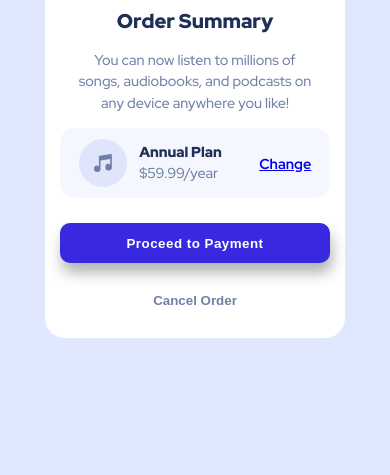
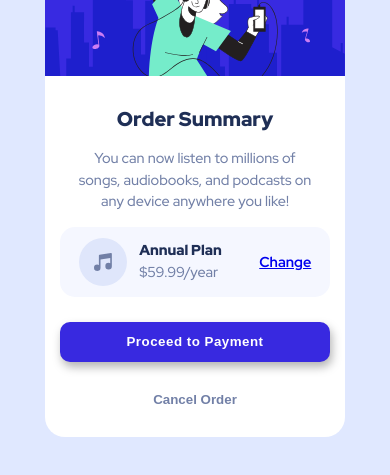
Before and after one commit to Yohan-Marques/Order-Summary-Component-Main, a plain HTML site: page index.html in a window 390 px wide. Shown: the part 239-714 px from the top of the page. Drawn offline with Linux system fonts and the light colour scheme; a web font is replaced by a local one.

Commit message:
style renovado

```diff
--- a/style.css
+++ b/style.css
@@ -1,10 +1,12 @@
 *{
-    margin: 0;
-    padding: 0;
+    margin: 0px;
+    padding: 0px;
     box-sizing: border-box;
 }
+
 body{
     width: 100%;
+    height: 100%;
     font-family: "Red hat display";
     background: url(./images/pattern-background-desktop.svg);
     background-repeat: no-repeat;
@@ -15,7 +17,7 @@ body{
 }
 .container{
     width: 400px;
-    margin:50px auto;
+    margin: 50px auto;
     background-color: white;
     border-radius: 20px;
 
@@ -108,7 +110,7 @@ body{
     body{
         background-image: url(./images/pattern-background-mobile.svg);
         background-size:contain;
-        background-position-y: -66px;
+        background-position-y: -10px;
         height: 100%;
 
     }
@@ -150,3 +152,24 @@ body{
     }
 
 }
+@media screen and (max-width:440px){
+    body{
+        height: 100vh;
+        background-image: url(./images/pattern-background-mobile.svg);
+        background-size:contain;
+        background-position-y: -66px;
+        display: flex;
+        justify-content: center;
+        align-items: center;
+
+    }
+
+    .btn-1{
+        width: 90%;
+        filter: drop-shadow(2px 5px 5px rgb(179, 179, 179));
+    }
+    .btn{
+        margin: 15px 0 0 0 ;
+    }
+
+}
```
